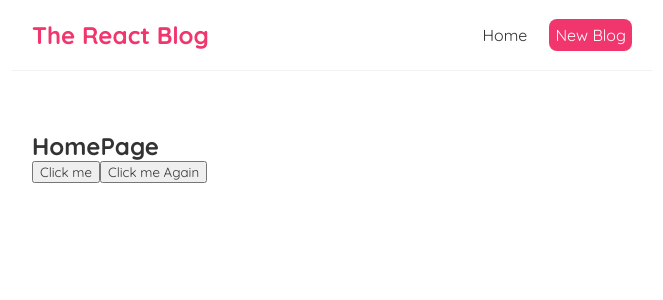
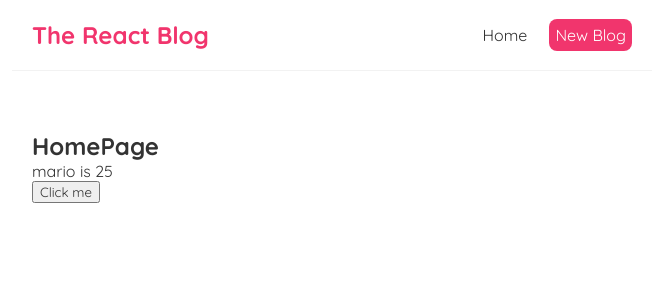
Before and after one commit to aniket7515/BlogApp, a React (Create React App) app: page / in a window 1280 px wide. Shown: the top 300 px of the page, without its empty margins (308-971 px from the left). Built offline with nearby package versions, Linux system fonts and the light colour scheme.

Commit message:
using State (useState Hook)

```diff
--- a/src/Home.js
+++ b/src/Home.js
@@ -1,21 +1,25 @@
-import React from 'react'
+import React,{useState} from 'react'
 
 function Home() {
+    // let name="Mario"
+    const[name,setName]=useState('mario');
+    const[age,setAge]=useState(25)
+
+
+
     const handleClick=() => {
-        console.log("Hello Ninja");
+        setName("Aniket")
+        setAge(20)
     }
-    const handleClickAgain=(name) => {
-        console.log("hello"+ name);
-    }
+
 
 
     return (
         <div className="home">
             <h2>HomePage</h2>
+            <p>{name} is {age}</p>
             <button onClick={handleClick}>Click me</button>
-            <button onClick={()=>{
-                handleClickAgain("Aniket")
-            }}>Click me Again</button>
+
         </div>
     )
 }
```
